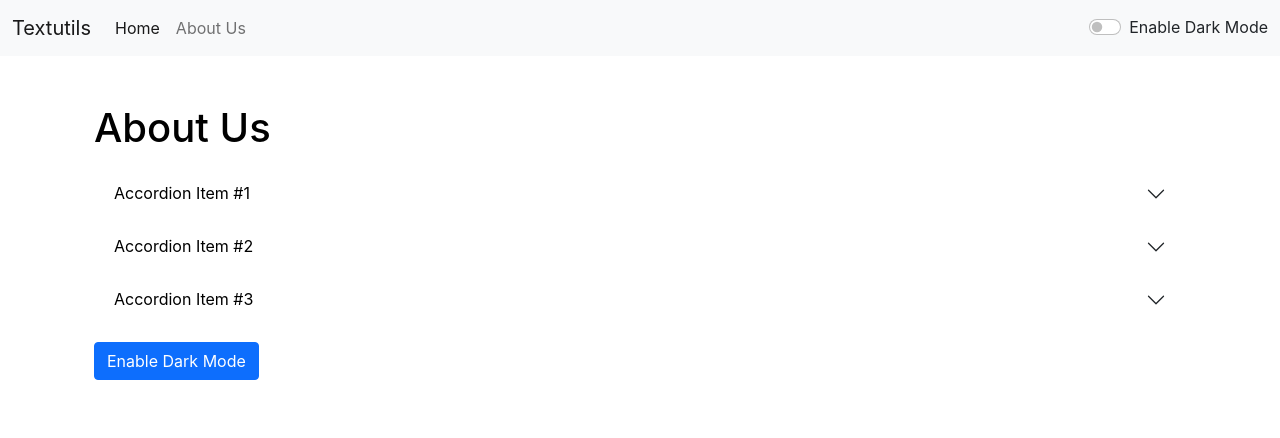
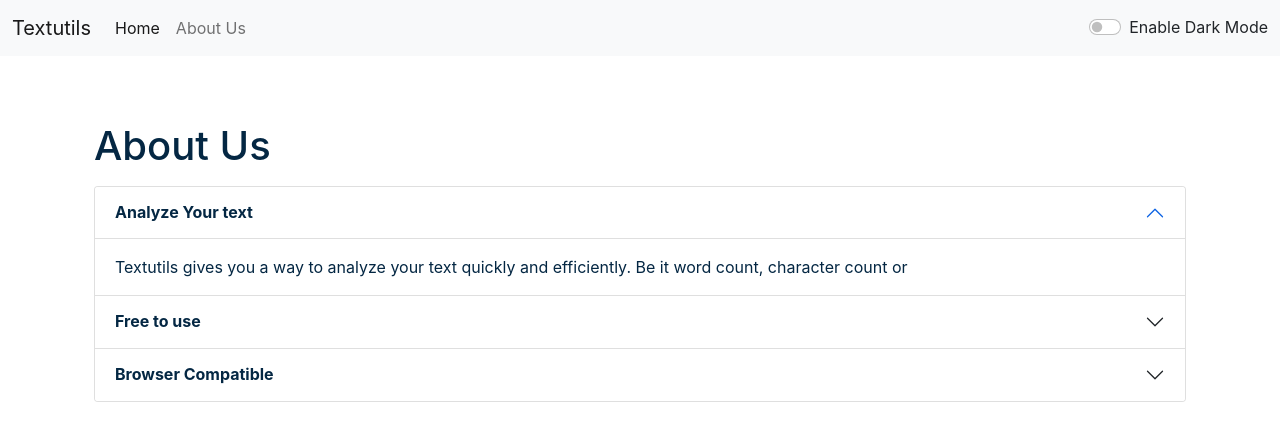
Before and after one commit to Anshg1109/TextUtils_React_app, a React (Create React App) app: page /about in a window 1280 px wide. Shown: the top 438 px of the page. Built offline with nearby package versions, Linux system fonts and the light colour scheme.

Commit message:
Fixing issuess

```diff
--- a/public/index.html
+++ b/public/index.html
@@ -7,13 +7,13 @@
     <meta name="theme-color" content="#000000" />
     <meta
       name="description"
-      content="TextUtils is a utility which can be used to manipulate your textint the way yo want"
+      content="TextUtils is a word counter and a character counting utility which can be used to manipulate your text in the way you want. You can remove extra spaces, copy the manipulated text as well as convert your text from Uppercase to lowercase and lowercase to Uppercase"
     />
     <link rel="apple-touch-icon" href="%PUBLIC_URL%/logo192.png" />
     <link rel="manifest" href="%PUBLIC_URL%/manifest.json" />
     <!-- CSS only -->
     <link href="https://cdn.jsdelivr.net/npm/bootstrap@5.1.3/dist/css/bootstrap.min.css" rel="stylesheet" integrity="sha384-1BmE4kWBq78iYhFldvKuhfTAU6auU8tT94WrHftjDbrCEXSU1oBoqyl2QvZ6jIW3" crossorigin="anonymous">
-    <title>TextUtils</title>
+    <title>TextUtils- Word counter | character counter | lowercase to uppercase | uppercase to lowercase</title>
   </head>
 
   <body>
--- a/src/App.js
+++ b/src/App.js
@@ -7,8 +7,7 @@
 import {
   BrowserRouter as Router,
   Switch,
-  Route,
-  Link
+  Route
 } from 'react-router-dom';
 
 function App() {
@@ -28,13 +27,13 @@
      setMode('dark');
      document.body.style.backgroundColor = '#042743';
      showAlert("Dark Mode has been enabled","Success");
-     document.title = "TextUtils - Dark Mode";
+    //  document.title = "TextUtils - Dark Mode";
    }
    else{
      setMode('light');
      document.body.style.backgroundColor = 'white';
      showAlert("Light Mode has been enabled","Success")
-     document.title = "TextUtils - Light Mode";
+    //  document.title = "TextUtils - Light Mode";
    }
   }
   return (
@@ -42,13 +41,13 @@
     <Router>
       <Navbar Title="Textutils" mode={mode} toggleMode={toggleMode}/>
       <Alert alert={alert}/>
-        <div className="container my-5">
+        <div className="container my-3">
             <Switch>
               <Route exact path="/about">
-                <About/>
+                <About mode={mode}/>
               </Route>
               <Route exact path="/">
-                <TextForm showAlert={showAlert} heading="Enter the text to analyze" mode={mode}/>
+                <TextForm showAlert={showAlert} heading="Try TextUtils - word counter, character counter, remove extra spaces" mode={mode}/>
               </Route>
               {/* <Route path='/about' element={<About/>} />
               <Route path='/' element={<TextForm showAlert={showAlert} heading="Enter the text to analyze" mode={mode}/>} /> */}
--- a/src/Component/About.js
+++ b/src/Component/About.js
@@ -1,128 +1,83 @@
-import React,{useState} from "react";
+import React from "react";
 
-export default function About() {
-    const [myStyle, setMyStyle] = useState({
-        color: "Black",
-        backgroundColor: "white",
-        // border: "0.1px solid white",
-        borderColor: "white"
+export default function About(props) {
+    // const [myStyle, setMyStyle] = useState({
+    //     color: "Black",
+    //     backgroundColor: "white",
+    //     // border: "0.1px solid white",
+    //     borderColor: "white"
+    // })
+    let myStyle = {
+      color: props.mode === 'dark'?'white': '#042743',
+      backgroundColor: props.mode ==='dark'?'rgb(36 74 104)':'white',
+      }
+    // const [btntext, setBtntext] = useState("Enable Dark Mode")
 
-
-    })
-    const [btntext, setBtntext] = useState("Enable Dark Mode")
-
-    const toggleStyle = ()=>{
-       if (myStyle.color === 'white') {
-          setMyStyle({
-            color: "black",
-            backgroundColor: "white",
-          })
-          setBtntext("Enable Dark Mode")
-       }
-       else{
-           setMyStyle({
-            color: "white",
-            backgroundColor: "black",
-            borderColor: "white"
-           })
-           setBtntext("Enable Light Mode")
-       }
-    }
+    // const toggleStyle = ()=>{
+    //    if (myStyle.color === 'white') {
+    //       setMyStyle({
+    //         color: "black",
+    //         backgroundColor: "white",
+    //       })
+    //       setBtntext("Enable Dark Mode")
+    //    }
+    //    else{
+    //        setMyStyle({
+    //         color: "white",
+    //         backgroundColor: "black",
+    //         borderColor: "white"
+    //        })
+    //        setBtntext("Enable Light Mode")
+    //    }
+    // }
   return (
-    <div className="container" style={myStyle}>
-        <h1 className="my-3">About Us </h1>
-      <div class="accordion accordion-flush" id="accordionFlushExample">
-        <div class="accordion-item" style={myStyle}>
-          <h2 class="accordion-header" id="flush-headingOne">
-            <button
-              class="accordion-button collapsed"
-              type="button" style={myStyle}
-              data-bs-toggle="collapse"
-              data-bs-target="#flush-collapseOne"
-              aria-expanded="false"
-              aria-controls="flush-collapseOne"
-            >
-              Accordion Item #1
+    <div className="container">
+            <h1 className="my-3" style={{color: props.mode ==='dark'?'white':'#042743'}}>About Us</h1>
+            <div className="accordion" id="accordionExample">
+                <div className="accordion-item">
+                    <h2 className="accordion-header" id="headingOne">
+                    <button className="accordion-button" type="button" style={myStyle} data-bs-toggle="collapse" data-bs-target="#collapseOne" aria-expanded="true" aria-controls="collapseOne">
+                    <strong>Analyze Your text </strong>
                     </button>
                     </h2>
-          <div
-            id="flush-collapseOne"
-            class="accordion-collapse collapse"
-            aria-labelledby="flush-headingOne"
-            data-bs-parent="#accordionFlushExample"
-          >
-            <div class="accordion-body" style={myStyle}>
-              Lorem ipsum dolor sit amet consectetur adipisicing elit. Dolore, magni qui aliquid necessitatibus porro beatae libero accusamus temporibus doloribus excepturi consequatur perspiciatis culpa quas explicabo nisi, ducimus architecto. Cupiditate, molestias.
-              Lorem ipsum, dolor sit amet consectetur adipisicing elit. Aut, nostrum error. Nisi nulla pariatur quam alias suscipit temporibus doloribus soluta reprehenderit sunt, assumenda cumque dolores! Harum minus rerum ullam rem!
-              Placeholder content for this accordion, which is intended to
-              demonstrate the <code>.accordion-flush</code> class. This is the
-              first item's accordion body.
+                    <div id="collapseOne" className="accordion-collapse collapse show" aria-labelledby="headingOne" data-bs-parent="#accordionExample">
+                    <div className="accordion-body" style={myStyle}>
+                    Textutils gives you a way to analyze your text quickly and efficiently. Be it word count, character count or
+
                     </div>
                     </div>
                 </div>
-        <div class="accordion-item" style={myStyle}>
-          <h2 class="accordion-header" id="flush-headingTwo">
-            <button
-              class="accordion-button collapsed"
-              type="button" style={myStyle}
-              data-bs-toggle="collapse"
-              data-bs-target="#flush-collapseTwo"
-              aria-expanded="false"
-              aria-controls="flush-collapseTwo"
-            >
-              Accordion Item #2
+                <div className="accordion-item">
+                    <h2 className="accordion-header" id="headingTwo">
+                    <button className="accordion-button collapsed" style={myStyle} type="button" data-bs-toggle="collapse" data-bs-target="#collapseTwo" aria-expanded="false" aria-controls="collapseTwo">
+                    <strong>Free to use </strong>
                     </button>
                     </h2>
-          <div
-            id="flush-collapseTwo"
-            class="accordion-collapse collapse"
-            aria-labelledby="flush-headingTwo"
-            data-bs-parent="#accordionFlushExample"
-          >
-            <div class="accordion-body" style={myStyle}>
-              Placeholder content for this accordion, which is intended to
-              demonstrate the <code>.accordion-flush</code> class. This is the
-              second item's accordion body. Let's imagine this being filled with
-              some actual content.
+                    <div id="collapseTwo" className="accordion-collapse collapse" aria-labelledby="headingTwo" data-bs-parent="#accordionExample">
+                    <div className="accordion-body" style={myStyle}>
+                    TextUtils is a free character counter tool that provides instant character count & word count statistics for a given text. TextUtils reports the number of words and characters. Thus it is suitable for writing text with word/ character limit.
                     </div>
                     </div>
                 </div>
-        <div class="accordion-item" style={myStyle}>
-          <h2 class="accordion-header" id="flush-headingThree">
-            <button
-              class="accordion-button collapsed"
-              type="button"
-              data-bs-toggle="collapse"
-              data-bs-target="#flush-collapseThree"
-              aria-expanded="false"
-              aria-controls="flush-collapseThree"
-              style={myStyle}
-            >
-              Accordion Item #3
+                <div className="accordion-item">
+                    <h2 className="accordion-header" id="headingThree">
+                    <button className="accordion-button collapsed" style={myStyle} type="button" data-bs-toggle="collapse" data-bs-target="#collapseThree" aria-expanded="false" aria-controls="collapseThree">
+                    <strong>Browser Compatible </strong>
                     </button>
                     </h2>
-          <div
-            id="flush-collapseThree"
-            class="accordion-collapse collapse"
-            aria-labelledby="flush-headingThree"
-            data-bs-parent="#accordionFlushExample"
-          >
-            <div class="accordion-body" style={myStyle}>
-              Placeholder content for this accordion, which is intended to
-              demonstrate the <code>.accordion-flush</code> class. This is the
-              third item's accordion body. Nothing more exciting happening here
-              in terms of content, but just filling up the space to make it
-              look, at least at first glance, a bit more representative of how
-              this would look in a real-world application.
+                    <div id="collapseThree" className="accordion-collapse collapse" aria-labelledby="headingThree" data-bs-parent="#accordionExample">
+                    <div className="accordion-body" style={myStyle}>
+                    This word counter software works in any web browsers such as Chrome, Firefox, Internet Explorer, Safari, Opera. It suits to count characters in facebook, blog, books, excel document, pdf document, essays, etc.
+
                     </div>
                     </div>
                 </div>
             </div>
-      <div className="conatiner my-3">
-        <button onClick={toggleStyle} type="button" className="btn btn-primary">
-          {btntext}
-        </button>
         </div>
-    </div>
+      // {/* <div className="conatiner my-3">
+      //   <button onClick={toggleStyle} type="button" className="btn btn-primary">
+      //     {btntext}
+      //   </button>
+      // </div> */}
   );
 }
--- a/src/Component/Alert.js
+++ b/src/Component/Alert.js
@@ -2,9 +2,11 @@
 
 function Alert(props) {
     return (
-        props.alert && <div className="alert alert-success alert-dismissible fade show" role="alert">
+        <div style={{height : '50px'}}>
+        {props.alert && <div className="alert alert-success alert-dismissible fade show" role="alert">
             <strong>{props.alert.Type}</strong> : {props.alert.msg}
             {/* <button type="button" className="btn-close" data-bs-dismiss="alert" aria-label="Close"></button> */}
+        </div>}
         </div>
     )
 }
```
Also changed, not shown: src/Component/TextForm.js (+10 -9 lines), 1 other file (tests, documents, lock files or other folders). Lines whose indentation alone changed are shown as unchanged.
